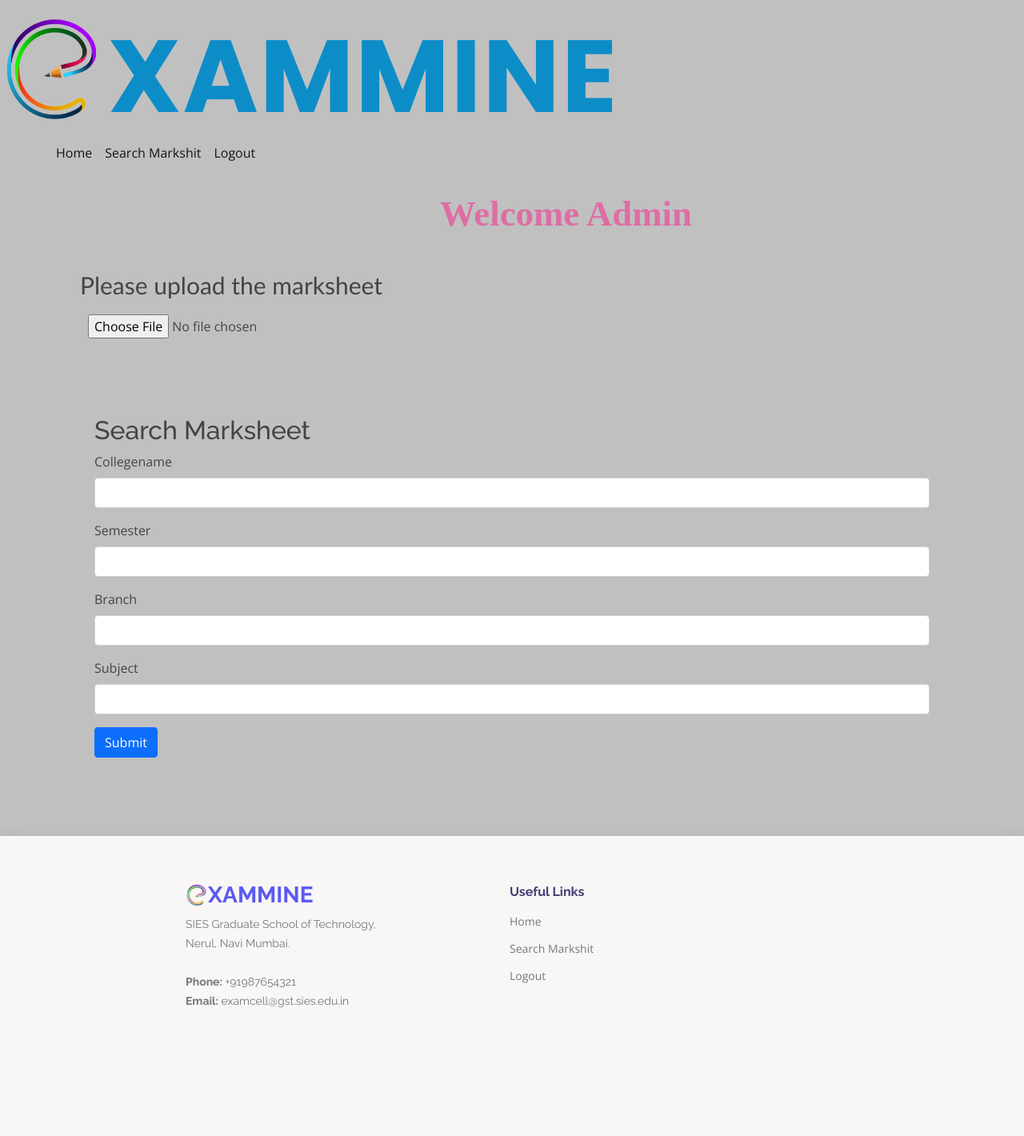
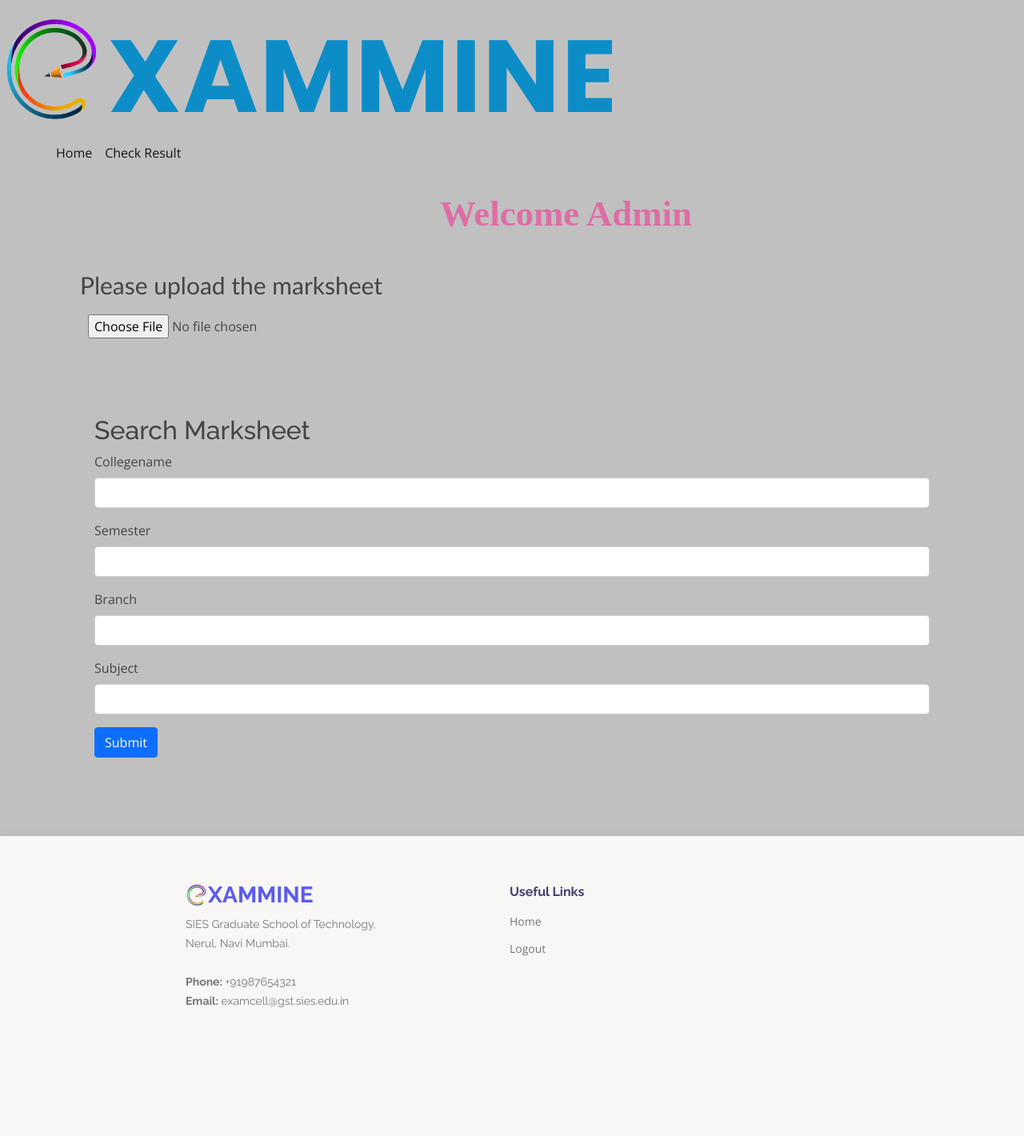
Before and after one commit to OCR-SEM-4-Projet/Server, a Flask app: template templates/dashboard.html in a window 1280 px wide. Shown: the whole page at 80% size. Run offline with Flask 2, Linux system fonts and the light colour scheme; the template is opened without the code that fills it, so the values that code supplies are empty; some libraries are stand-ins or nearby versions.

Commit message:
frontend

```diff
--- a/templates/dashboard.html
+++ b/templates/dashboard.html
@@ -38,10 +38,10 @@
 
 <section class="header-section">
 
-  <img src="{{ url_for('static',filename='assets/img/favicon.png')}}" alt="admin" align="left"
+  <img src="{{ url_for('static',filename='assets/img/favicon.png')}}" alt="admin" align = "left"
     style="width:135px;height:135px;">
   <div class="admin_Exammine">
-    <h1 class="logo" style="font-size:10vw"><b><a href="#">XAMMINE</a></b></h1>
+    <h1 class="logo" style="font-size:10vw"><b><a href="/">XAMMINE</a></b></h1>
   </div>
 </section>
 </div>
@@ -53,9 +53,8 @@
     </button>
     <div class="collapse navbar-collapse" id="navbarNavAltMarkup">
       <div class="navbar-nav">
-        <a class="nav-link active" href="#">Home</a>
-        <a class="nav-link active" href="#services">Search Markshit</a>
-        <a class="nav-link active" href="/logout">Logout</a>
+        <a class="nav-link active" href="/">Home</a>
+        <a class="nav-link active" href="/result">Check Result</a>
       </div>
     </div>
   </div>
@@ -108,7 +107,6 @@
 </section>
 <br>
 <br>
-<section id="services" class="services">
 <div class="container px-5 pt-5">
   <form action="/search" method="post">
     <h2>Search Marksheet</h2>
@@ -163,7 +161,6 @@
     {% endfor %}
   </div>
 </div>
-</section>
 <footer id="footer">
 
   <div class="footer-top">
@@ -186,18 +183,8 @@
         <div class="col-lg-2 col-md-6 footer-links">
           <h4>Useful Links</h4>
           <ul>
-            <li>
-
-              <a class="bx bx-chevron-right" href="#">Home</a>
-            </li>
-            <li>
-
-              <a class="bx bx-chevron-right" href="#services">Search Markshit</a>
-            </li>
-            <li>
-
-              <a class="bx bx-chevron-right" href="/logout">Logout</a>
-            </li>
+            <li><a class="bx bx-chevron-right " href="/">Home</a></li>
+            <li><a class="bx bx-chevron-right" href="/logout">Logout</a></li>
           </ul>
         </div>
 
```
Lines whose indentation alone changed are shown as unchanged.
